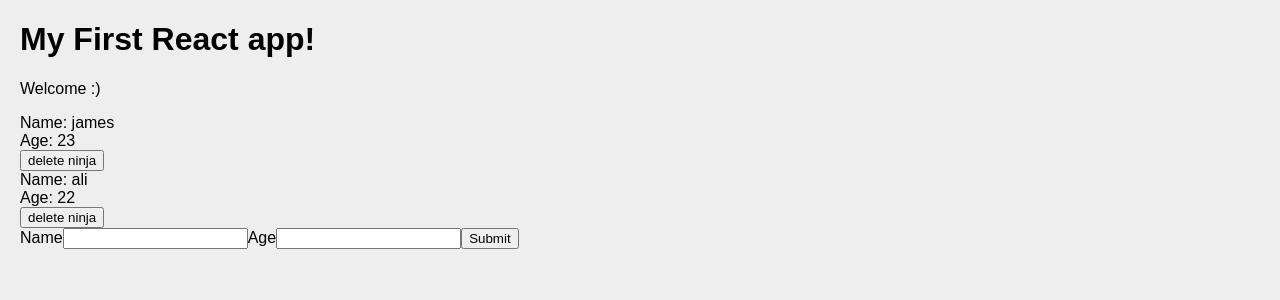
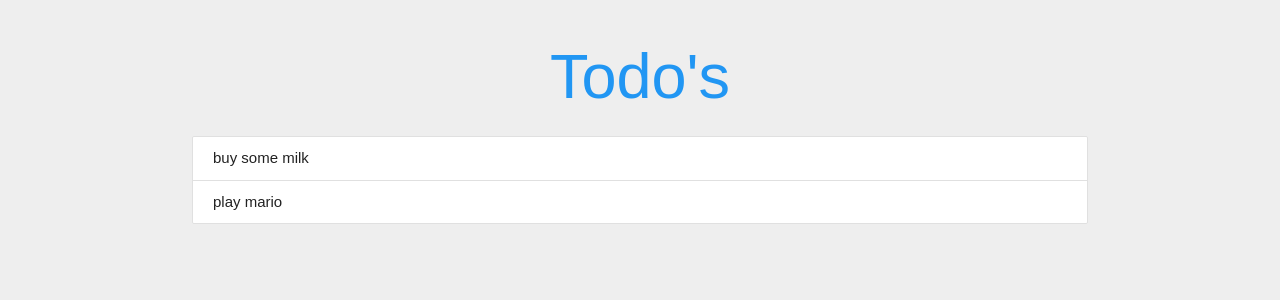
Before and after one commit to mi-dexigner/react-redux-complete, a React (Create React App) app: page / in a window 1280 px wide. Shown: the top 300 px of the page. Built offline with nearby package versions, Linux system fonts and the light colour scheme.

Commit message:
todo part 1

```diff
--- a/public/index.html
+++ b/public/index.html
@@ -24,6 +24,7 @@
       work correctly both with client-side routing and a non-root public URL.
       Learn how to configure a non-root public URL by running `npm run build`.
     -->
+    <link rel="stylesheet" href="https://cdnjs.cloudflare.com/ajax/libs/materialize/1.0.0/css/materialize.min.css">
     <title>React App</title>
   </head>
   <body>
--- a/src/AddNinja.js
+++ /dev/null
@@ -1,33 +0,0 @@
-import React, {Component} from 'react';
-
-class AddNinja extends Component{
-    state = {
-        name:null,
-        age:null,
-    }
-    handleChange = (e) =>{
-        this.setState({
-            [e.target.id]: e.target.value
-        });
-    }
-    handleSubmit = (e) => {
-        e.preventDefault();
-        // console.log(this.state);
-        this.props.addNinja(this.state);
-      }
-render(){
-    return(
-        <div>
-            <form onSubmit={this.handleSubmit}>
-<label htmlFor="name">Name</label>
-<input type="text" id="name" onChange={this.handleChange} />
-<label htmlFor="age">Age</label>
-<input type="text" id="age" onChange={this.handleChange} />
-<button >Submit</button>
-            </form>
-        </div>
-    )
-}
-}
-
-export default AddNinja;
--- a/src/App.js
+++ b/src/App.js
@@ -1,48 +1,29 @@
 import React, {Component} from 'react';
-import Ninjas from './Ninjas';
-import AddNinja from './AddNinja'
+import Todos from './Todos';
 
 class App extends Component{
 state = {
-  ninjas:[
-    {name:'james',age:23,id:1},
-    {name:'ali',age:22,id:2},
-    {name:'zabi',age:20,id:3}
+  todos:[
+    {id:1,content:'buy some milk'},
+    {id:2,content:'play mario'},
+
   ]
 }
-addNinja = (ninja) =>{
-  console.log(ninja);
-  ninja.id = Math.random();
-  let ninjas = [...this.state.ninjas,ninja];
-  this.setState({
-    ninjas:ninjas
-  })
-}
-deleteNinja = (id) =>{
-  console.log(id);
-  let ninjas = this.state.ninjas.filter(ninja =>{
-    return ninja.id !== id
+deleteTodo = (id) => {
+  const todos = this.state.todos.filter(todo => {
+    return todo.id !== id
   });
   this.setState({
-    ninjas:ninjas
-  })
+    todos
+  });
 }
-componentDidMount(){
-  console.log('componentDidMount');
-}
-componentDidUpdate(prevProps,prevState){
-  console.log('componentDidUpdate');
-  console.log(prevProps,prevState);
-}
+
+
 render() {
   return (
-    <div className="App">
-      <h1>My First React app!</h1>
-      <p>Welcome :)</p>
-    {/* <Ninjas name="Muhammad Idrees" age="27" birthday="18 January 1994" /> */}
-    <Ninjas deleteNinja={this.deleteNinja} ninjas={this.state.ninjas}  />
-
-    <AddNinja addNinja={this.addNinja} />
+    <div className="todo-app container">
+      <h1 className="center blue-text">Todo's</h1>
+      <Todos todos={this.state.todos} deleteTodo={this.deleteTodo} />
     </div>
   );
 }
--- a/src/Ninjas.js
+++ /dev/null
@@ -1,39 +0,0 @@
-import React from 'react';
-import './Ninjas.css'
-
-const Ninjas = ({ ninjas,deleteNinja }) => {
-
-    // console.log(this.props);
-    // const {name,age,birthday } = this.props;
-    // const { ninjas } = props;
-    // const ninjaList = ninjas.map(ninja => {
-    //     if (ninja.age > 20) {
-    //         return (
-    //             <div className="ninja" key={ninja.id}>
-    //                 <div>Name: {ninja.name}</div>
-    //                 <div>Age: {ninja.age}</div>
-    //             </div>
-    //         )
-    //     } else {
-    //         return null
-    //     }
-    // })
-    const ninjaList = ninjas.map(ninja => {
-        return ninja.age > 20 ? (
-                          <div className="ninja" key={ninja.id}>
-                    <div>Name: {ninja.name}</div>
-                    <div>Age: {ninja.age}</div>
-                    <button onClick={()=>{deleteNinja(ninja.id)}}>delete ninja</button>
-                </div>
-        ):null ;
-    })
-    return (
-        <div className="ninja-list">
-            {ninjaList}
-        </div>
-    )
-
-
-}
-
-export default Ninjas
--- /dev/null
+++ b/src/Todos.js
@@ -0,0 +1,22 @@
+import React from 'react';
+const Todos = ({todos,deleteTodo}) =>{
+
+    const todoList = todos.length ? (
+        todos.map(todo =>{
+return(
+    <div className="collection-item" key={todo.id}>
+<span onClick={()=>{deleteTodo(todo.id)}}>{todo.content}</span>
+</div>
+)
+        })
+    ):(
+        <p className="center">you have no todos's left,</p>
+    )
+    return(
+        <div className="todos collection">
+        {todoList}
+        </div>
+    )
+}
+
+export default Todos;
--- a/src/index.css
+++ b/src/index.css
@@ -1,5 +1,4 @@
 body {
-  margin: 20px;
   padding: 0;
   font-family: sans-serif;
   background: #eee;
```
Also changed, not shown: src/setupTests.js (deleted, +0 -5 lines), src/Ninjas.css (deleted), 1 other file (tests, documents, lock files or other folders).
